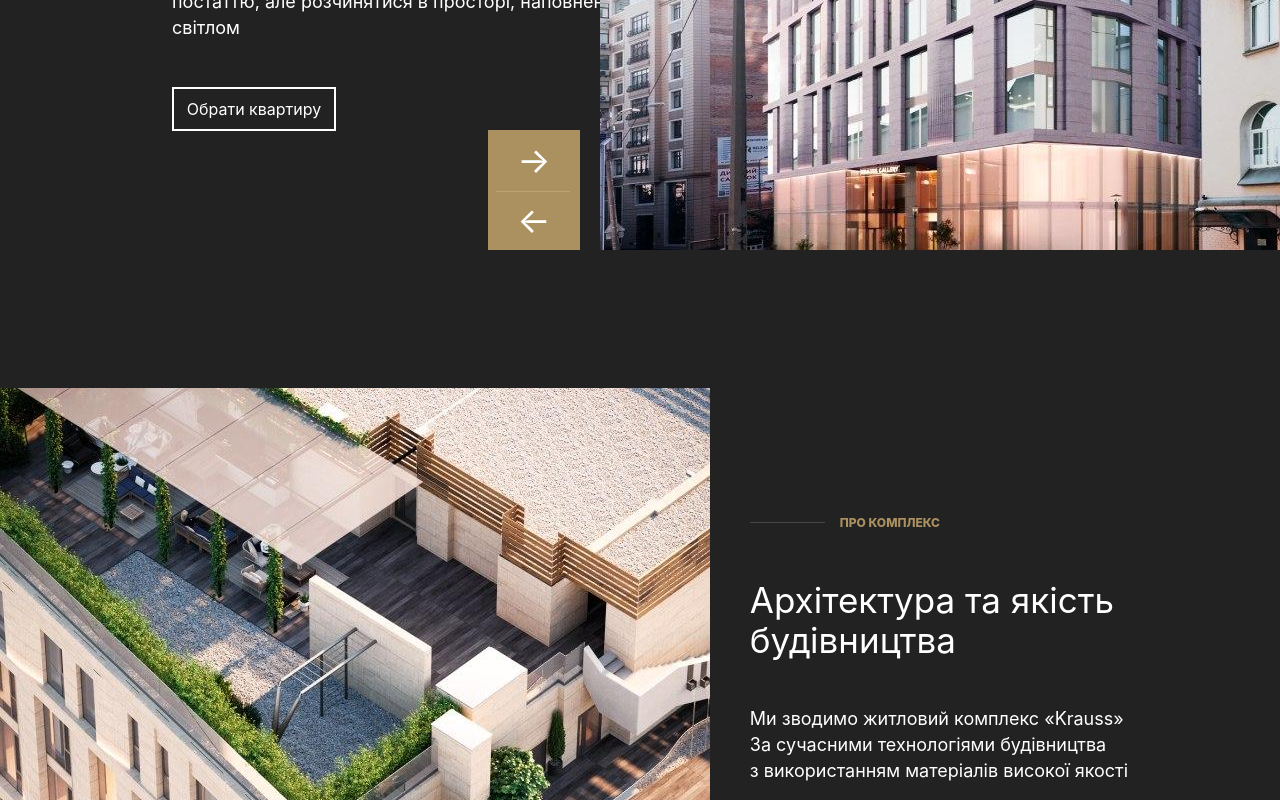
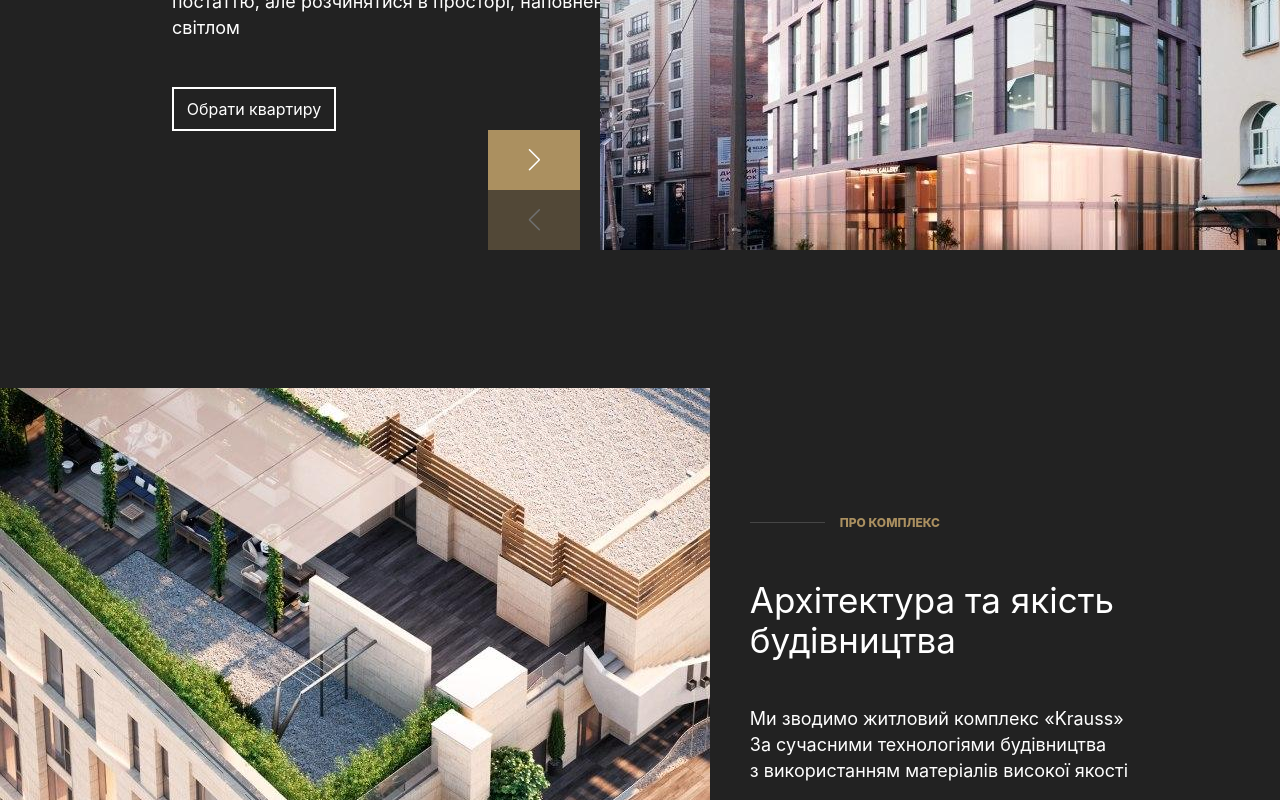
Before and after one commit to YarovoyDm/landing, a React (Create React App) app: page / in a window 1280 px wide. Shown: the part 1740-2540 px from the top of the page. Built offline with nearby package versions, Linux system fonts and the light colour scheme.

Commit message:
add cousel for one block

```diff
--- a/package.json
+++ b/package.json
@@ -6,9 +6,11 @@
     "@testing-library/jest-dom": "^4.2.4",
     "@testing-library/react": "^9.5.0",
     "@testing-library/user-event": "^7.2.1",
+    "node-sass": "^4.14.1",
     "react": "^17.0.1",
     "react-dom": "^17.0.1",
-    "react-scripts": "3.4.4"
+    "react-scripts": "3.4.4",
+    "swiper": "^6.3.4"
   },
   "scripts": {
     "start": "react-scripts start",
--- a/src/Component/Landing/Landing.css
+++ b/src/Component/Landing/Landing.css
@@ -180,6 +180,8 @@
     align-items: center;
     justify-content: center;
     margin-right: 20px;
+    opacity: 0;
+    z-index: -1;
 }
 
 .landing-other-wrapper,
--- a/src/Component/Landing/Landing.js
+++ b/src/Component/Landing/Landing.js
@@ -1,13 +1,22 @@
 import React from 'react'
 import Subscribe from '../Subscribe/Subscribe';
+
 import './Landing.css'
 
 import { ReactComponent as Arrow } from '../../Images/downArrowLanding.svg';
+import Slider from '../Slider/Slider';
+
+const sliders = []
 
 class Landing extends React.Component {
+
+
+
     render() {
         return (
             <><div className='landing'>
+
+                {/* <Swiper tag='section' wrapperTag='ul' id='main'>{sliders}</Swiper> */}
                 <div className='landing_intro'>
                     <div className='landing_intro-top'>
                         <div className='socialIcons_wrapper'>
@@ -177,7 +186,7 @@ class Landing extends React.Component {
                                     &#8592;
                                 </div>
                             </div>
-                            <div className='landing-house-topImage' />
+                            <Slider />
                         </div>
                     </div>
                     <div className='landing_house-bottom'>
--- /dev/null
+++ b/src/Component/Slider/Slider.css
@@ -0,0 +1,40 @@
+.slider {
+    width: 680px;
+}
+
+.slider .landing-house-botImage{
+    bottom: unset
+}
+
+.slider .swiper-container{
+    position: unset
+}
+
+.slider .swiper-button-prev,
+.slider .swiper-button-next{
+    width: 92px;
+    height: 60px;
+    background: #ab9060;
+    color: white;
+    font-size: 35px;
+    text-align: center;
+    line-height: 60px;
+    position: absolute;
+    bottom:60px;
+    left:0;
+    cursor: pointer;
+}
+
+.slider .swiper-button-prev{
+    bottom: 0px
+}
+
+.slider .swiper-button-prev,
+.slider .swiper-button-next{
+    top: unset;
+}
+
+.slider .swiper-button-next::after,
+.slider .swiper-button-prev::after {
+    transform: scale(0.5);
+}
--- /dev/null
+++ b/src/Component/Slider/Slider.js
@@ -0,0 +1,37 @@
+import React from 'react'
+import { Swiper, SwiperSlide } from 'swiper/react';
+import SwiperCore, { Navigation, Pagination, Scrollbar, A11y } from 'swiper';
+import 'swiper/swiper.scss';
+import './Slider.css'
+
+import 'swiper/swiper.scss';
+import 'swiper/components/navigation/navigation.scss';
+import 'swiper/components/pagination/pagination.scss';
+import 'swiper/components/scrollbar/scrollbar.scss';
+
+SwiperCore.use([Navigation, Pagination, Scrollbar, A11y]);
+
+class Slider extends React.Component {
+
+
+    render() {
+        return (
+            <div className='slider'>
+                <Swiper
+                    spaceBetween={50}
+                    slidesPerView={1}
+                    navigation={true}
+                    onSlideChange={() => console.log('slide change')}
+                    onSwiper={(swiper) => console.log(swiper)}
+                >
+                    <SwiperSlide><div className='landing-house-topImage' /></SwiperSlide>
+                    <SwiperSlide><div className='landing-house-botImage' /></SwiperSlide>
+                    <SwiperSlide><div className='landing-house-topImage' /></SwiperSlide>
+                </Swiper>
+
+            </div>
+        )
+    }
+}
+
+export default Slider
```
Also changed, not shown: 2 other files (tests, documents, lock files or other folders).
